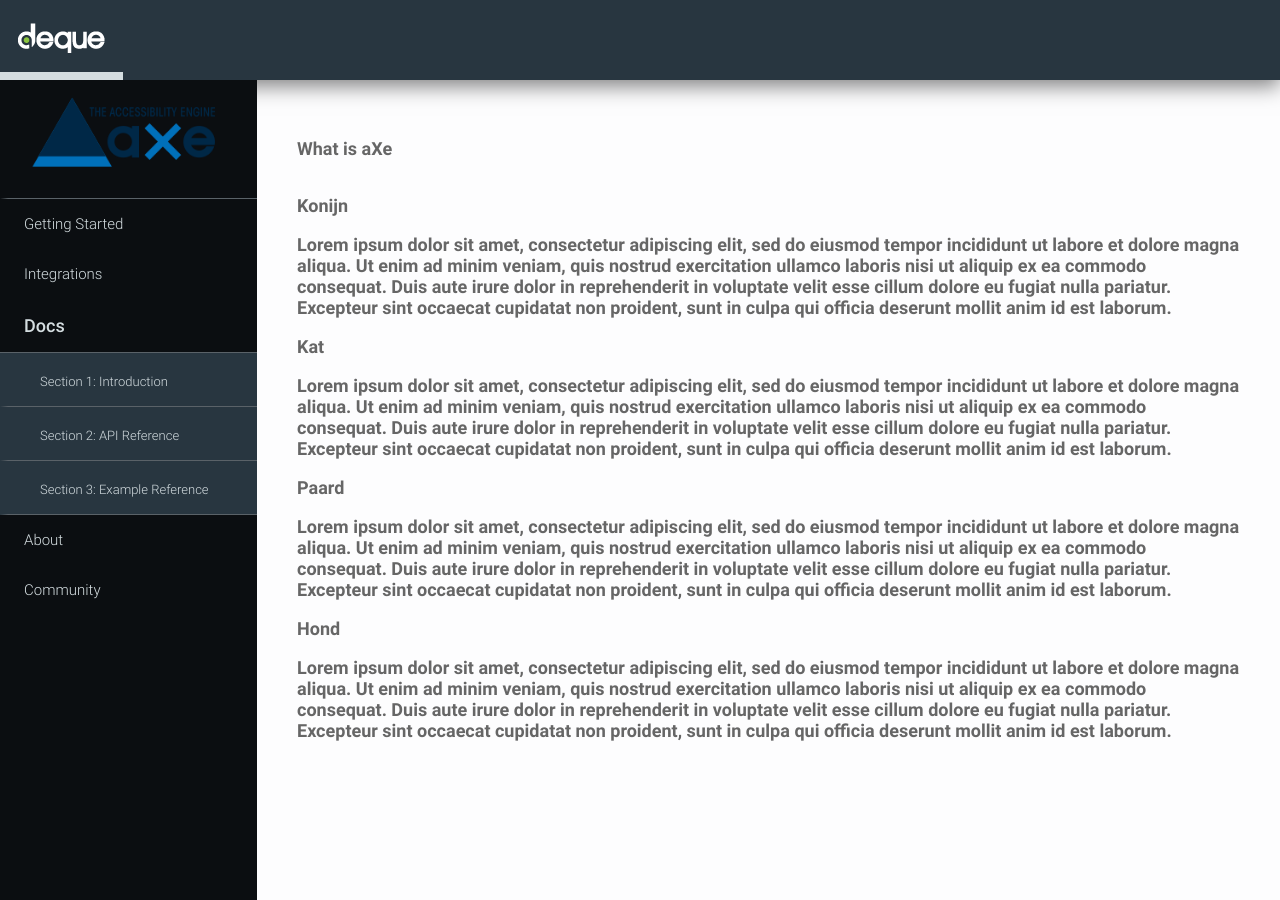
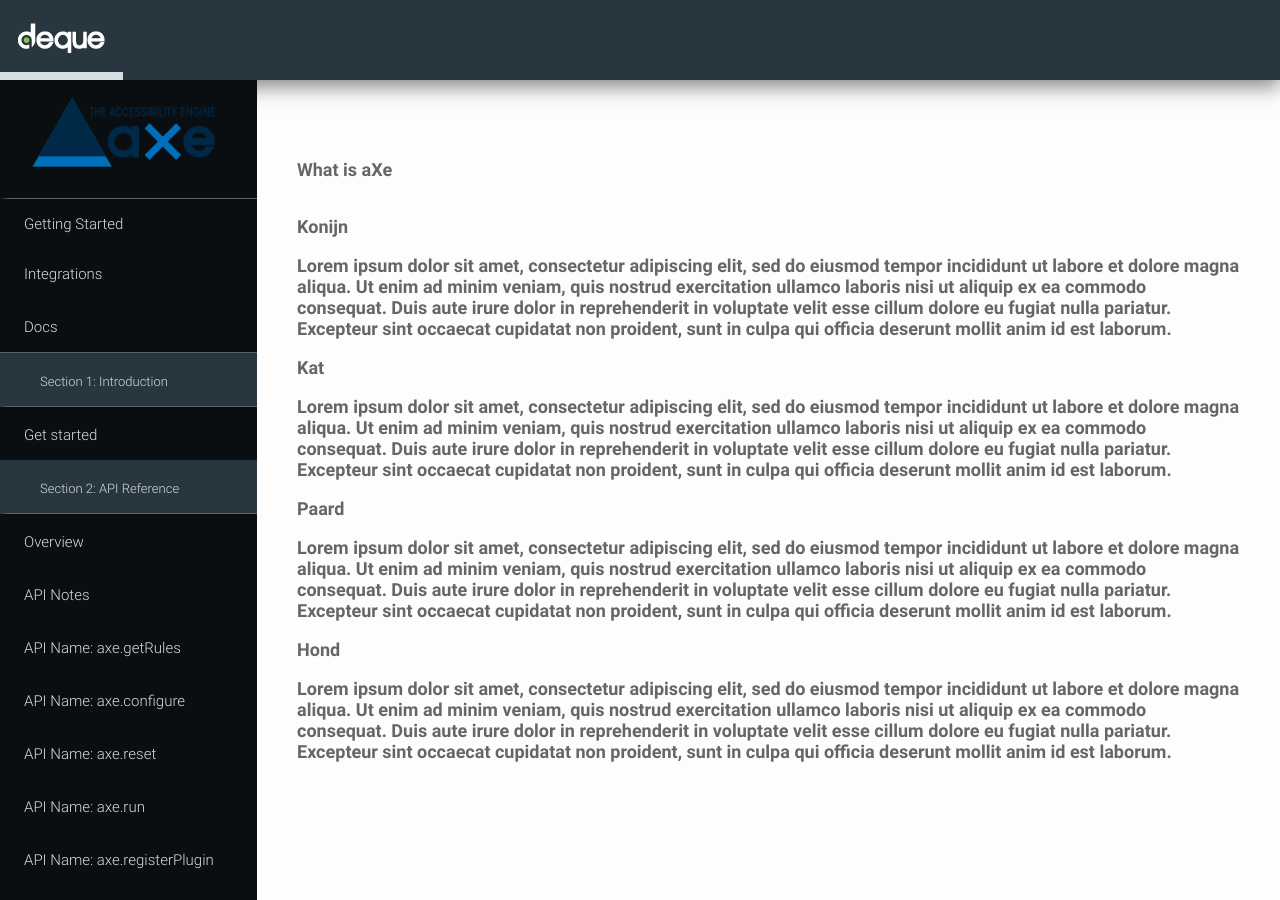
Before and after one commit to dequelabs/axe-website, a Jekyll site: the page built from index.html, in a window 1280 px wide. Built offline with Jekyll 4.4.1, drawn with Linux system fonts in a browser that asks for light colours.

Commit message:
Alles in /docs/index.html + submenu's toegevoegd

```diff
--- a/_includes/navbar.html
+++ b/_includes/navbar.html
@@ -12,11 +12,25 @@
     <li role="menuitem" tabindex="-1"><a href="/getting-started/index.html" tabindex="0">Getting Started</a></li>
     <li role="menuitem" tabindex="-1"><a href="/integrations/index.html" tabindex="-1">Integrations</a></li>
     <li role="menuitem" aria-controls="dqpl-components" aria-haspopup="true" tabindex="-1" class="dqpl-weight-bold">
-        <div class="dqpl-item-text">Docs</div>
+      <div class="dqpl-item-text"><a href="/docs/index.html">Docs</a></div>
         <ul class="dqpl-submenu" role="menu" id="dqpl-components" aria-expanded="true" style="display: block;">
-            <li class="" role="menuitem" tabindex="-1"><a href="/docs/section1.html" tabindex="-1" data-page-title="Introduction | Docs | AXE">Section 1: Introduction</a></li>
-            <li class="" role="menuitem" tabindex="-1"><a href="/docs/section2.html" tabindex="-1" data-page-title="API reference | Docs | AXE">Section 2: API Reference</a></li>
-            <li class="" role="menuitem" tabindex="-1"><a href="/docs/section3.html" tabindex="-1" data-page-title="Example Reference | Docs | AXE">Section 3: Example Reference</a></li>
+            <li class="" role="menuitem" tabindex="-1"><a href="#section-1-introduction" tabindex="-1" data-page-title="Introduction | Docs | AXE">Section 1: Introduction</a></li>
+              <ul class="dqpl-submenu" role="menu" id="dqpl-components" aria-expanded="true" style="display: block;">
+                <li class="" role="menuitem" tabindex="-1"><a href="#getting-started" tabindex="-1" data-page-title="Get Started | Docs | AXE">Get started</a></li>
+              </ul>
+            <li class="" role="menuitem" tabindex="-1"><a href="#section-2-api-reference" tabindex="-1" data-page-title="API reference | Docs | AXE">Section 2: API Reference</a></li>
+              <ul class="dqpl-submenu" role="menu" id="dqpl-components" aria-expanded="true" style="display: block;">
+                <li class="" role="menuitem" tabindex="-1"><a href="#overview" tabindex="-1" data-page-title="Overview | Docs | AXE">Overview</a></li>
+                <li class="" role="menuitem" tabindex="-1"><a href="#api-notes" tabindex="-1" data-page-title="API Notes | Docs | AXE">API Notes</a></li>
+                <li class="" role="menuitem" tabindex="-1"><a href="#api-name-axegetrules" tabindex="-1" data-page-title="API Name: axe.getRules | Docs | AXE">API Name: axe.getRules</a></li>
+                <li class="" role="menuitem" tabindex="-1"><a href="#api-name-axeconfigure" tabindex="-1" data-page-title="API Name: axe.configure | Docs | AXE">API Name: axe.configure</a></li>
+                <li class="" role="menuitem" tabindex="-1"><a href="#api-name-axereset" tabindex="-1" data-page-title="API Name: axe.reset | Docs | AXE">API Name: axe.reset</a></li>
+                <li class="" role="menuitem" tabindex="-1"><a href="#api-name-axerun" tabindex="-1" data-page-title="API Name: axe.run | Docs | AXE">API Name: axe.run</a></li>
+                <li class="" role="menuitem" tabindex="-1"><a href="#api-name-axeregisterplugin" tabindex="-1" data-page-title="API Name: axe.registerPlugin| Docs | AXE">API Name: axe.registerPlugin</a></li>
+                <li class="" role="menuitem" tabindex="-1"><a href="#api-name-axecleanup" tabindex="-1" data-page-title="API Name: axe.cleanup | Docs | AXE">API Name: axe.cleanup</a></li>
+                <li class="" role="menuitem" tabindex="-1"><a href="#api-name-axea11ycheck" tabindex="-1" data-page-title="API Name: axea11ycheck | Docs | AXE">API Name: axea11ycheck</a></li>
+              </ul>
+            <li class="" role="menuitem" tabindex="-1"><a href="#section-3-example-reference" tabindex="-1" data-page-title="Example Reference | Docs | AXE">Section 3: Example Reference</a></li>
         </ul>
     </li>
     <li role="menuitem" tabindex="-1"><a href="/about/index.html" tabindex="-1">About</a></li>
@@ -25,3 +39,6 @@
     <div class="dqpl-scrim" id="dqpl-side-bar-scrim"></div>
 
 </nav>
+id=section-1-introduction
+id=section-2-api-reference
+id=section-3-example-reference
```
Also changed, not shown: docs/index.md (renamed from docs/section2.html, +29 -0 lines), docs/section1.html (deleted, +0 -30 lines), docs/section3.html (deleted, +0 -13 lines).
